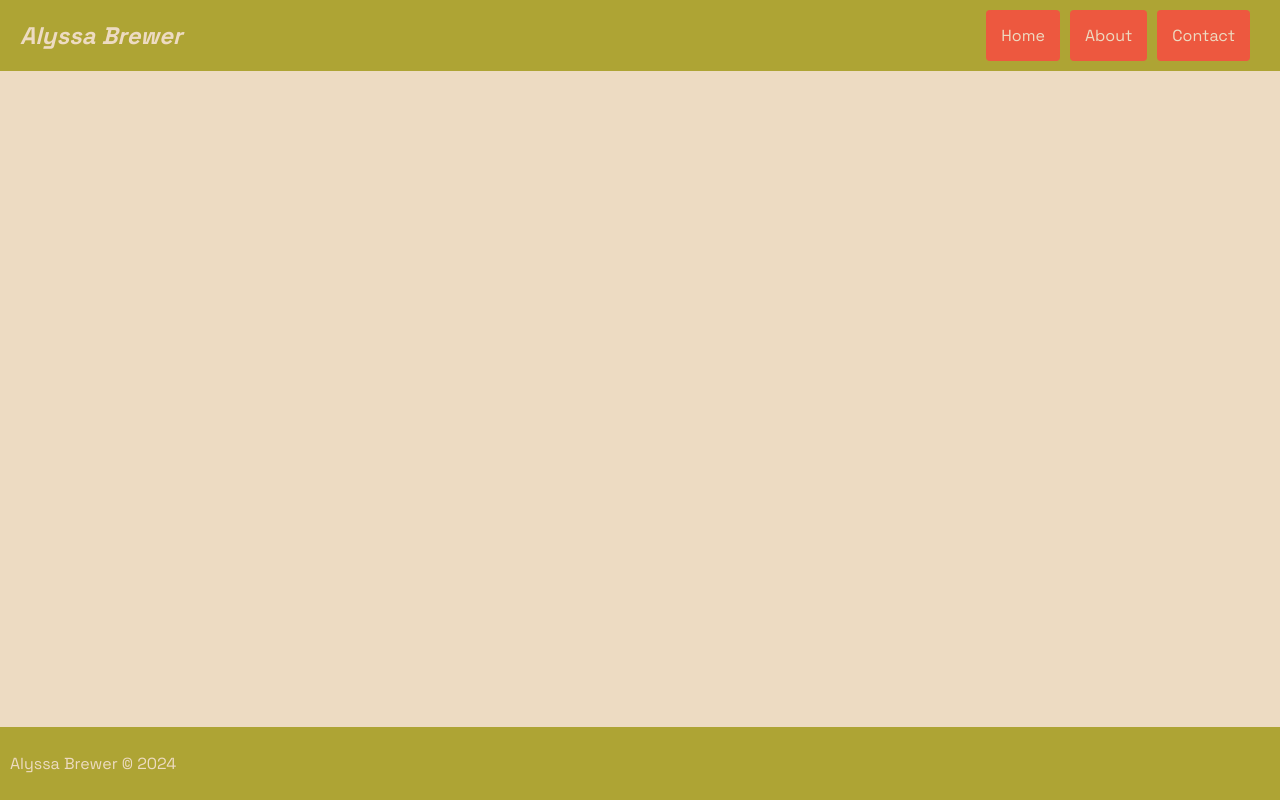
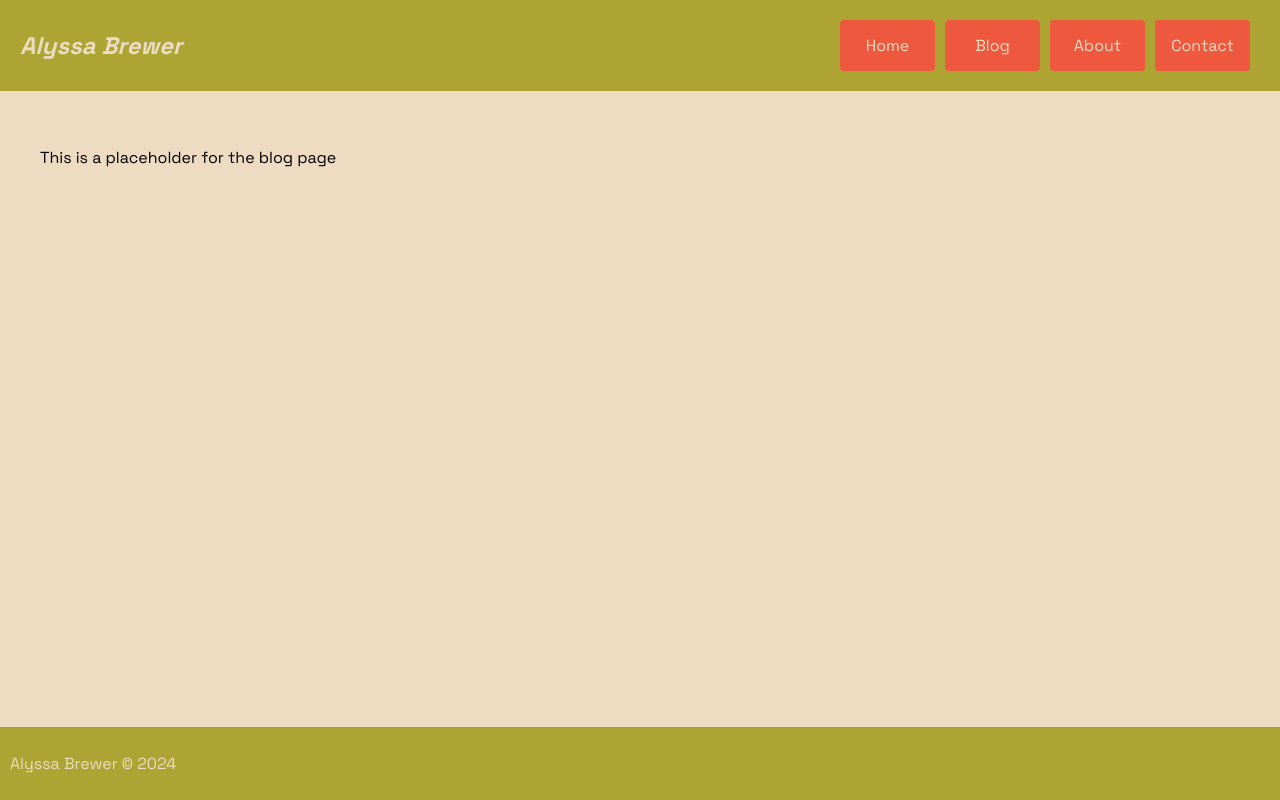
Before and after one commit to AlyBrewer/home, a React (Create React App) app in the folder react-app/: page /#/blog in a window 1280 px wide. Built offline with nearby package versions, Linux system fonts and the light colour scheme.

Commit message:
added blog section with project subsection with custom dropdown button

```diff
--- a/react-app/src/App.js
+++ b/react-app/src/App.js
@@ -8,6 +8,8 @@ import Footer from './components/Footer';
 import Home from './components/Home';
 import About from './components/About';
 import Contact from './components/Contact';
+import Blog from './blog/Blog';
+import Projects from './blog/Projects';
 
 function App() {
   return (
@@ -19,6 +21,8 @@ function App() {
             <Route path="/" element={<Home />} />
             <Route path="/about" element={<About />} />
             <Route path="/contact" element={<Contact />} />
+            <Route path="/blog" element={<Blog />} />
+            <Route path="/blog/projects" element={<Projects />} />
           </Routes>
         </main>
         <Footer />
--- /dev/null
+++ b/react-app/src/blog/Blog.js
@@ -0,0 +1,11 @@
+// src/blog/Blog.js
+import React from 'react';
+import '../styles/App.css';
+
+const Blog = () => (
+    <main className="main">
+        <p>This is a placeholder for the blog page</p>
+    </main>
+);
+
+export default Blog;
--- /dev/null
+++ b/react-app/src/blog/Projects.js
@@ -0,0 +1,11 @@
+// src/blog/Projects.js
+import React from 'react';
+import '../styles/App.css';
+
+const Projects = () => (
+    <main className="main">
+        <p>This is a placeholder for the projects page</p>
+    </main>
+);
+
+export default Projects;
--- a/react-app/src/components/ContactForm.js
+++ b/react-app/src/components/ContactForm.js
@@ -20,7 +20,9 @@ function ContactForm() {
     const handleSubmit = (e) => {
         e.preventDefault();
         setIsSubmitting(true);
+
         console.log('Sending formData:', formData); // Debug log
+
         emailjs.init('XbvHB_ZQEvpO8lCwL')
         emailjs.send('service_555pobi', 'contact_form', formData)
             .then((response) => {
--- a/react-app/src/components/Header.js
+++ b/react-app/src/components/Header.js
@@ -9,8 +9,18 @@ const Header = () => (
             <Link to="/" className="logo">Alyssa Brewer</Link>
             <nav className="nav">
                 <Link className="nav-button" to="/">Home</Link>
+
+                {/* Dropdown Button and Content */}
+                <div className="nav-button-wrapper">
+                    <Link className="nav-button" to="/blog">Blog</Link>
+                    <div className="dropdown-content">
+                        <Link to="/blog/projects">Projects</Link>
+                    </div>
+                </div>
+
                 <Link className="nav-button" to="/about">About</Link>
                 <Link className="nav-button" to="/contact">Contact</Link>
+
             </nav>
         </div>
     </header>
--- a/react-app/src/styles/App.css
+++ b/react-app/src/styles/App.css
@@ -55,20 +55,77 @@ main {
   align-items: center;
 }
 
+.nav {
+  display: flex;
+  align-items: center;
+}
+
+/* Ensure padding and border are included in width calculations */
+.nav-button,
+.dropdown-content {
+  box-sizing: border-box;
+
+}
+
 .nav-button {
   color: var(--back);
+  text-align: center;
   text-decoration: none;
   padding: 15px ;
   background-color: var(--seco);
   border-radius: 4px;
   margin-right: 10px;
   transition: background-color 0.3s;
+  min-width: 95px;
+  position: relative;
+  display: inline-block;
+  width: auto;
 }
 
 .nav-button:hover {
   background-color: var(--back);
   color: var(--seco);
 }
+
+/* Dropdown Wrapper */
+.nav-button-wrapper {
+  position: relative;
+  display: inline-block;
+}
+
+/* Dropdown Content */
+.dropdown-content {
+  display: none;
+  position: absolute;
+  left: 0;
+  top: 90%;
+  background-color: var(--seco);
+  min-width: 70px;
+  box-shadow: 0px 8px 16px 0px rgba(0,0,0,0.2);
+  z-index: 1;
+  border-radius: 4px;
+  margin-top: 5px;
+}
+
+.dropdown-content a {
+  color: var(--back);
+  padding: 12px 16px;
+  text-decoration: none;
+  display: block;
+  border-radius: 4px;
+  transition: background-color 0.3s;
+}
+
+.dropdown-content a:hover {
+  background-color: var(--back);
+  color: var(--seco);
+}
+
+/* Show dropdown on hover */
+.nav-button-wrapper:hover .dropdown-content {
+  display: block;
+}
+
 
 .logo {
   background: none;
```
Also changed, not shown: react-app/ideas.txt (added).
